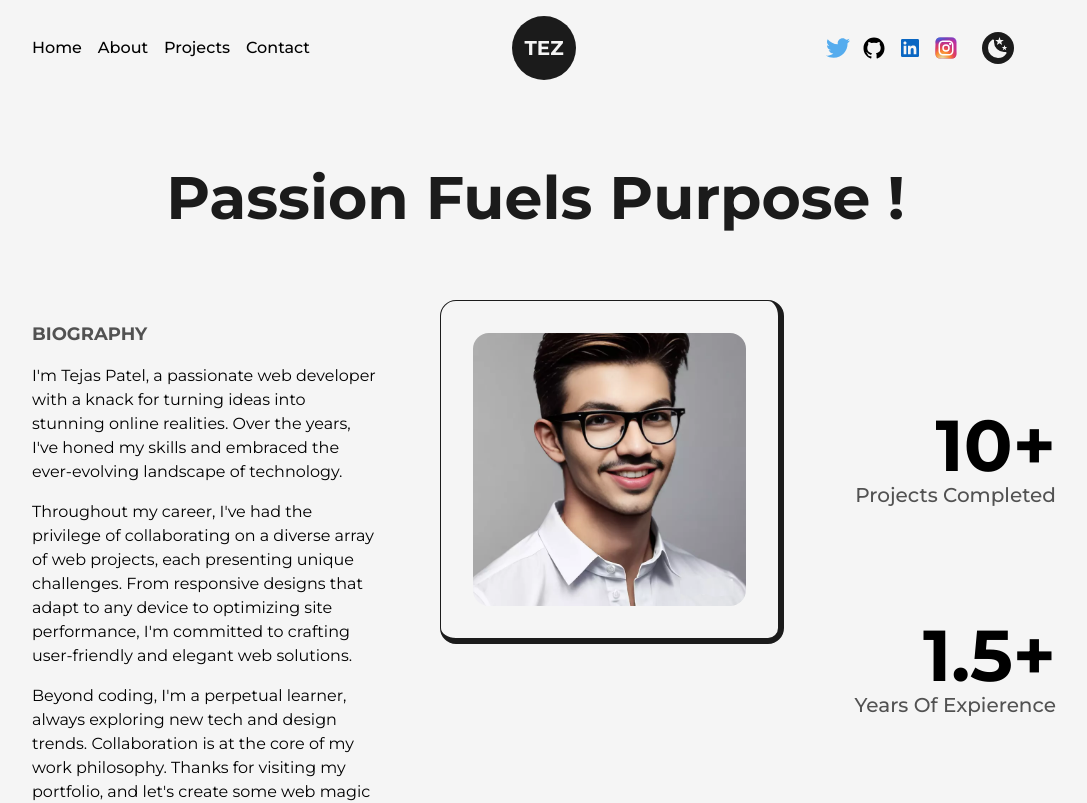
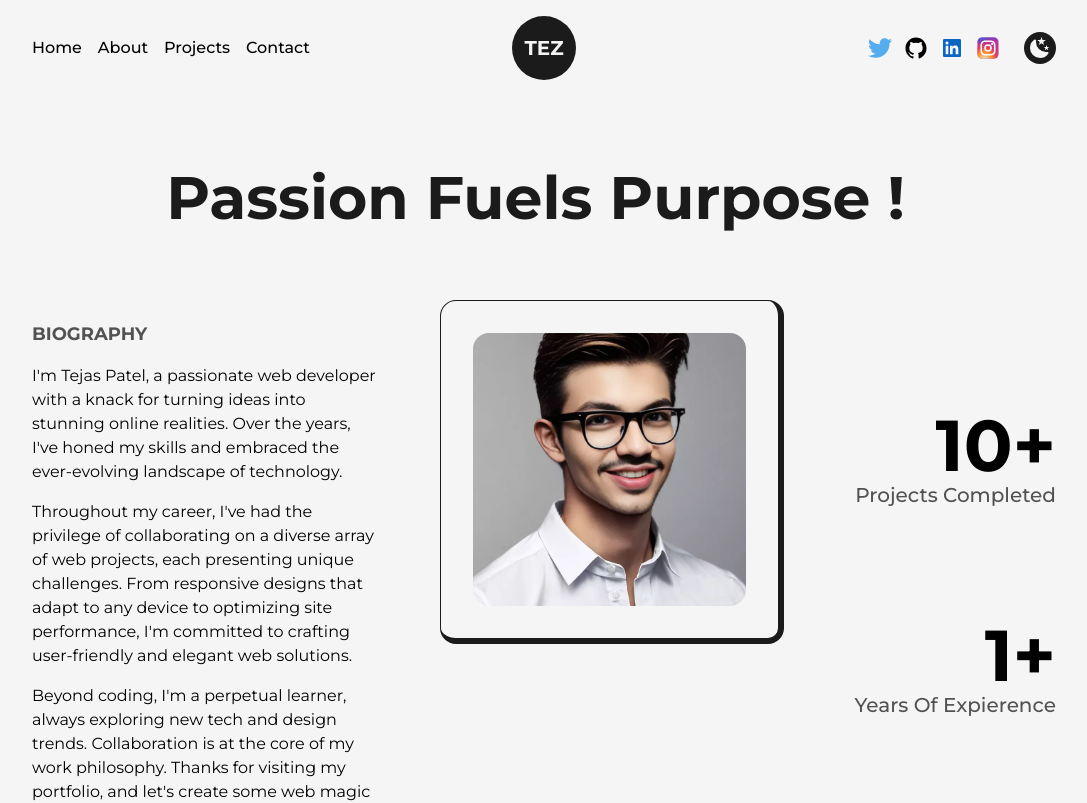
Before and after one commit to patel-tejas/new-portfolio, a Next.js app: page /about in a window 1280 px wide. Shown: the top 803 px of the page, without its empty margins (96-1183 px from the left). Built offline with nearby package versions, Linux system fonts and the light colour scheme.

Commit message:
Fixed a bug

```diff
--- a/app/about/page.js
+++ b/app/about/page.js
@@ -64,7 +64,7 @@ const page = () => {
               </div>
               <div className='flex flex-col items-end justify-center'>
                 <span className='text-7xl font-bold  inline-block md:text-6xl sm:text-5xl xs:text-3xl'>
-                  <AnimatedNumbers value={1.5} decimal={1}/>
+                  <AnimatedNumbers value={1} decimal={0}/>
                 </span>
                 <h2 className='text-xl font-medium dark:text-light/75 capitalize text-dark/75 xl:text-center md:text-lg sm:text-base xs:text-sm '>Years of Expierence</h2>
               </div>
--- a/components/Navbar.jsx
+++ b/components/Navbar.jsx
@@ -131,7 +131,7 @@ const Navbar = () => {
                     <Logo />
                 </nav>
             </div>
-            <div className='lg:visible invisible'>
+            <div className='hidden lg:block'>
                 <button onClick={() => setMode(mode === "light" ? "dark" : "light")} className={`ml-3 flex items-center justify-center rounded-full p-1 ${mode === "light" ? "bg-dark text-light" : "bg-light text-dark"}`}>
                     {
                         mode === "dark" ?
```
